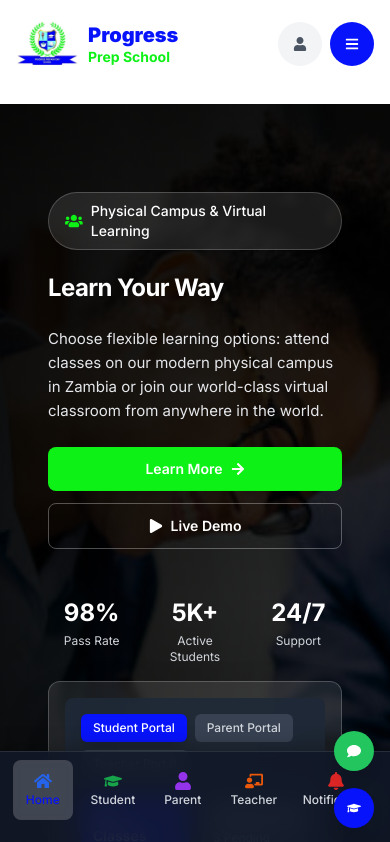
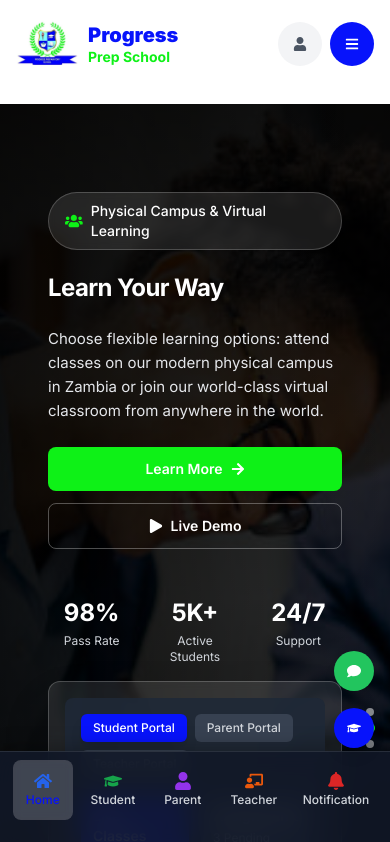
Before and after one commit to Bymax22/PPS, a Next.js app in the folder apps/web/: page / in a window 390 px wide. Shown: the top 842 px of the page. Built offline with nearby package versions, Linux system fonts and the light colour scheme; a web font is replaced by a local one.

Commit message:
Move floating buttons and nav dots up to avoid obstruction by bottom navigation

```diff
--- a/apps/web/app/components/Footer.tsx
+++ b/apps/web/app/components/Footer.tsx
@@ -271,7 +271,7 @@ export default function Footer() {
       </div>
 
       {/* Floating CTA */}
-      <div className="fixed bottom-4 right-4 z-40">
+      <div className="fixed bottom-24 right-4 z-50 md:bottom-4">
         <div className="flex flex-col space-y-2">
           {/* WhatsApp */}
           <a
--- a/apps/web/app/components/HeroSection.tsx
+++ b/apps/web/app/components/HeroSection.tsx
@@ -288,7 +288,7 @@ export default function HeroSection() {
       </div>
 
       {/* Mobile Navigation Dots */}
-      <div className="fixed bottom-4 right-4 z-30 flex flex-col space-y-2 md:hidden">
+      <div className="fixed bottom-24 right-4 z-30 flex flex-col space-y-2 md:hidden">
         {slides.map((_, index) => (
           <button
             key={index}
```
